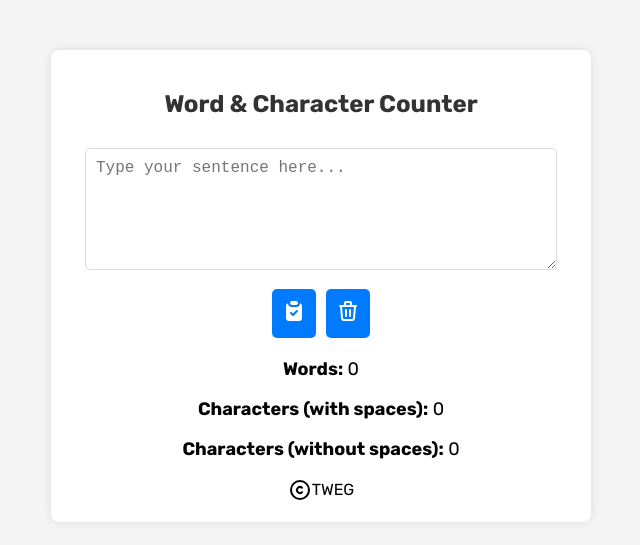
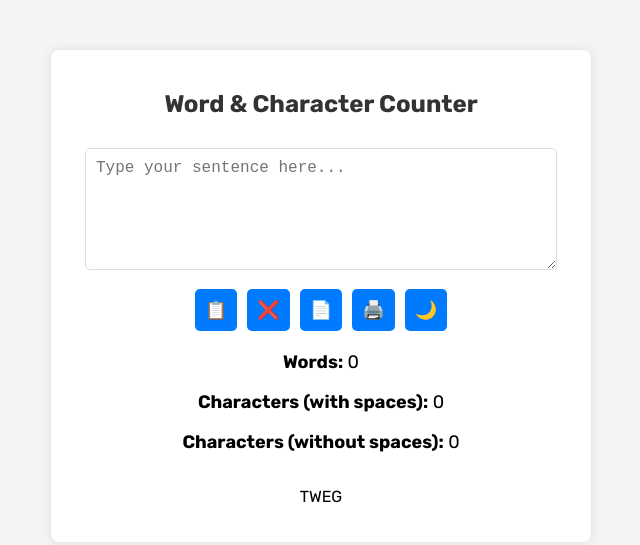
Before and after one commit to Emmytweg/Word-Counter-App, a plain HTML site: page index.html in a window 1280 px wide. Shown: the whole page, without its empty margins (319-959 px from the left). Drawn offline with Linux system fonts and the light colour scheme; a web font is replaced by a local one.

Commit message:
Update index.html

```diff
--- a/index.html
+++ b/index.html
@@ -5,9 +5,9 @@
     <meta name="viewport" content="width=device-width, initial-scale=1.0">
     <title>Word Counter</title>
     <link rel="stylesheet" href="style.css">
-  <link rel="preconnect" href="https://fonts.googleapis.com">
-<link rel="preconnect" href="https://fonts.gstatic.com" crossorigin>
-<link href="https://fonts.googleapis.com/css2?family=Emblema+One&family=Rubik:ital,wght@0,300..900;1,300..900&display=swap" rel="stylesheet">
+    <link rel="preconnect" href="https://fonts.googleapis.com">
+    <link rel="preconnect" href="https://fonts.gstatic.com" crossorigin>
+    <link href="https://fonts.googleapis.com/css2?family=Rubik:wght@300..900&display=swap" rel="stylesheet">
 </head>
 <body>
     <div class="container">
@@ -16,10 +16,19 @@
 
         <div class="buttons">
             <button id="copyBtn" title="Copy to clipboard">
-              <svg  xmlns="http://www.w3.org/2000/svg"  width="24"  height="24"  viewBox="0 0 24 24"  fill="currentColor"  class="icon icon-tabler icons-tabler-filled icon-tabler-clipboard-check"><path stroke="none" d="M0 0h24v24H0z" fill="none"/><path d="M17.997 4.17a3 3 0 0 1 2.003 2.83v12a3 3 0 0 1 -3 3h-10a3 3 0 0 1 -3 -3v-12a3 3 0 0 1 2.003 -2.83a4 4 0 0 0 3.997 3.83h4a4 4 0 0 0 3.98 -3.597zm-3.704 7.123l-3.293 3.292l-1.293 -1.292a1 1 0 1 0 -1.414 1.414l2 2a1 1 0 0 0 1.414 0l4 -4a1 1 0 0 0 -1.414 -1.414m-.293 -9.293a2 2 0 1 1 0 4h-4a2 2 0 1 1 0 -4z" /></svg>
+                📋
             </button>
             <button id="clearBtn" title="Clear text">
-              <svg  xmlns="http://www.w3.org/2000/svg"  width="24"  height="24"  viewBox="0 0 24 24"  fill="none"  stroke="currentColor"  stroke-width="2"  stroke-linecap="round"  stroke-linejoin="round"  class="icon icon-tabler icons-tabler-outline icon-tabler-trash"><path stroke="none" d="M0 0h24v24H0z" fill="none"/><path d="M4 7l16 0" /><path d="M10 11l0 6" /><path d="M14 11l0 6" /><path d="M5 7l1 12a2 2 0 0 0 2 2h8a2 2 0 0 0 2 -2l1 -12" /><path d="M9 7v-3a1 1 0 0 1 1 -1h4a1 1 0 0 1 1 1v3" /></svg>
+                ❌
+            </button>
+            <button id="downloadTxt" title="Download as TXT">
+                📄
+            </button>
+            <button id="downloadPdf" title="Download as PDF">
+                🖨️
+            </button>
+            <button id="themeToggle" title="Toggle Dark Mode">
+                🌙
             </button>
         </div>
 
@@ -28,12 +37,10 @@
             <p><strong>Characters (with spaces):</strong> <span id="charCount">0</span></p>
             <p><strong>Characters (without spaces):</strong> <span id="charCountNoSpaces">0</span></p>
         </div>
-<footer>
-<svg xmlns="http://www.w3.org/2000/svg" viewBox="0 0 24 24" fill="none" stroke="currentColor" stroke-linecap="round" stroke-linejoin="round" width="24" height="24" stroke-width="2">
-  <path d="M12 12m-9 0a9 9 0 1 0 18 0a9 9 0 1 0 -18 0"></path>
-  <path d="M14 9.75a3.016 3.016 0 0 0 -4.163 .173a2.993 2.993 0 0 0 0 4.154a3.016 3.016 0 0 0 4.163 .173"></path>
-</svg>TWEG
-</footer>
+
+        <footer>
+            <p>TWEG</p>
+        </footer>
     </div>
     <script src="script.js"></script>
 </body>
```
